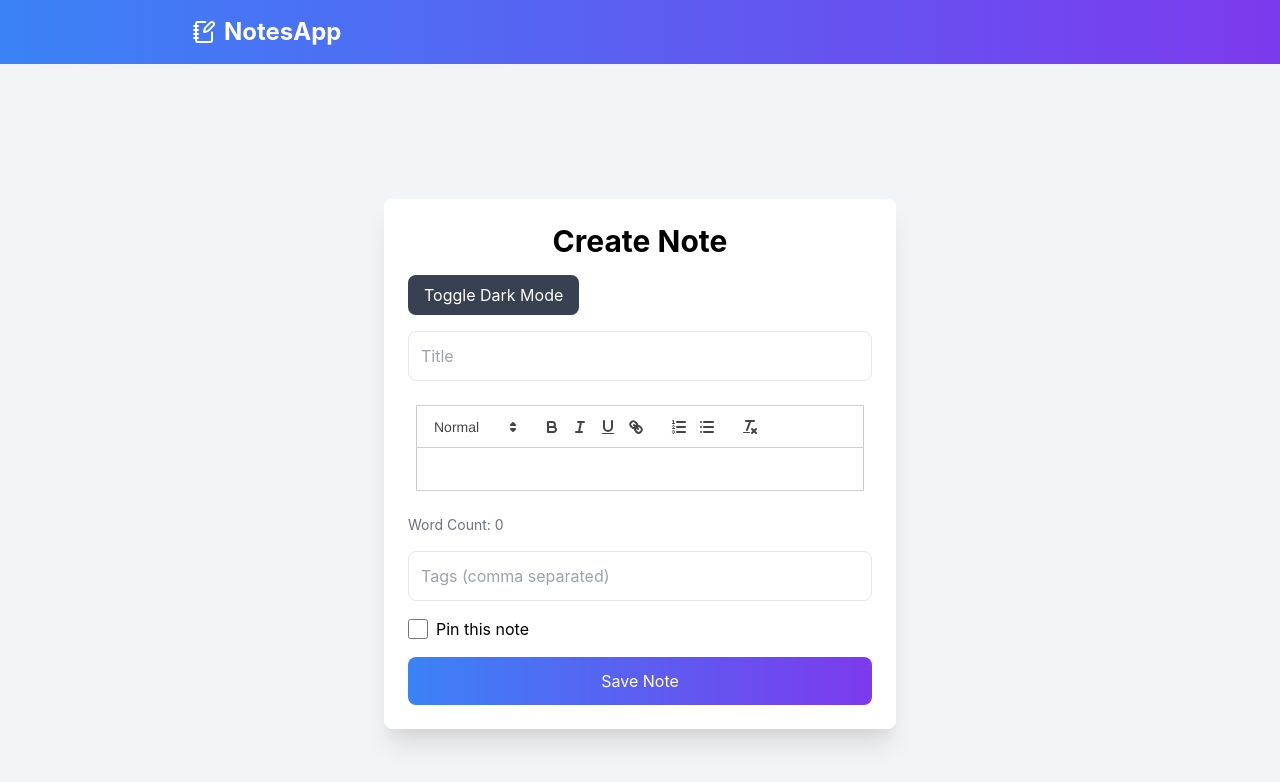
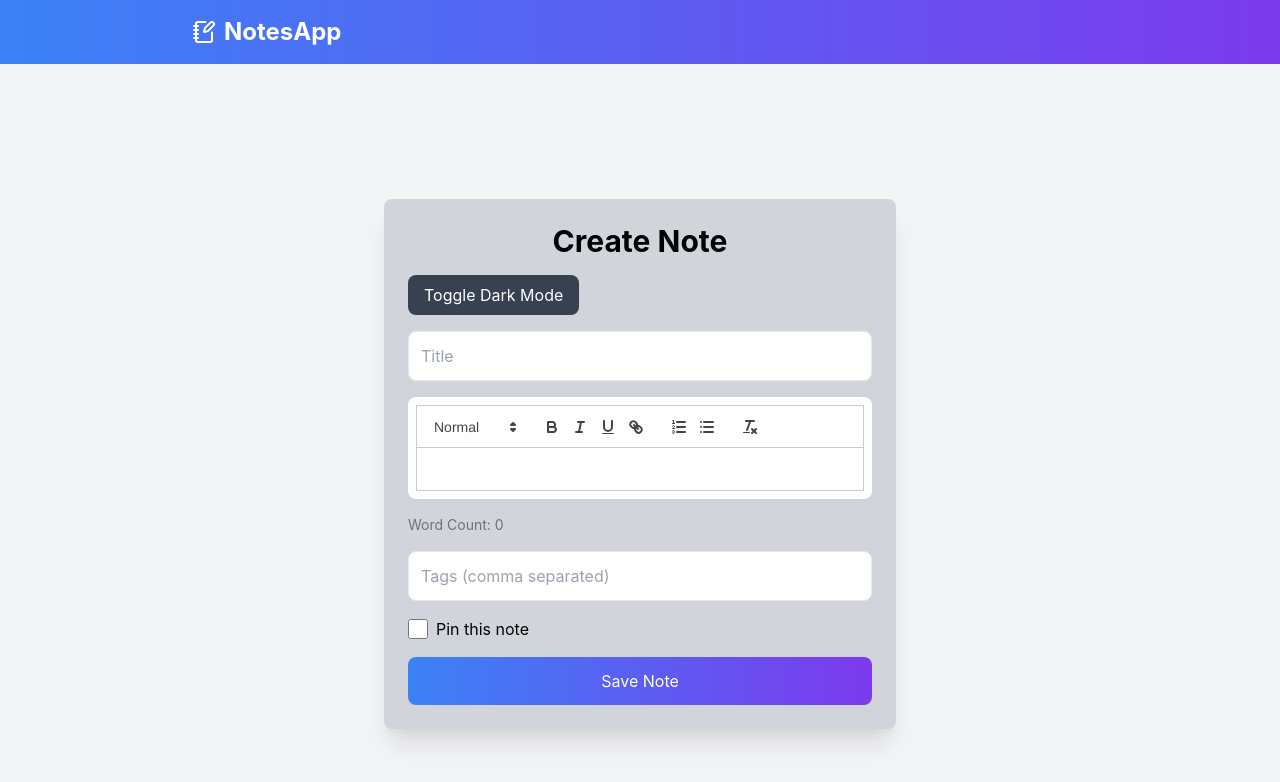
Before and after one commit to yash12991/notes-app, a React (Create React App) app in the folder frontend/: page /new in a window 1280 px wide. Shown: the top 782 px of the page. Built offline with nearby package versions, Linux system fonts and the light colour scheme.

Commit message:
added theme

```diff
--- a/frontend/src/components/NoteForm.js
+++ b/frontend/src/components/NoteForm.js
@@ -43,7 +43,7 @@ const NoteForm = () => {
 
   return (
     <div className={`${theme === "dark" ? "bg-gray-900 text-white" : "bg-gray-100"} min-h-screen flex items-center justify-center`}>
-      <div className="bg-white p-6 rounded-lg shadow-xl w-full max-w-lg">
+      <div className={`${theme === "dark" ? "bg-zinc-900 text-white" : "bg-gray-300"} p-6 rounded-lg shadow-xl w-full max-w-lg`}  >
         <h2 className="text-3xl font-bold mb-4 text-center">
           {id ? "Edit Note" : "Create Note"}
         </h2>
```
